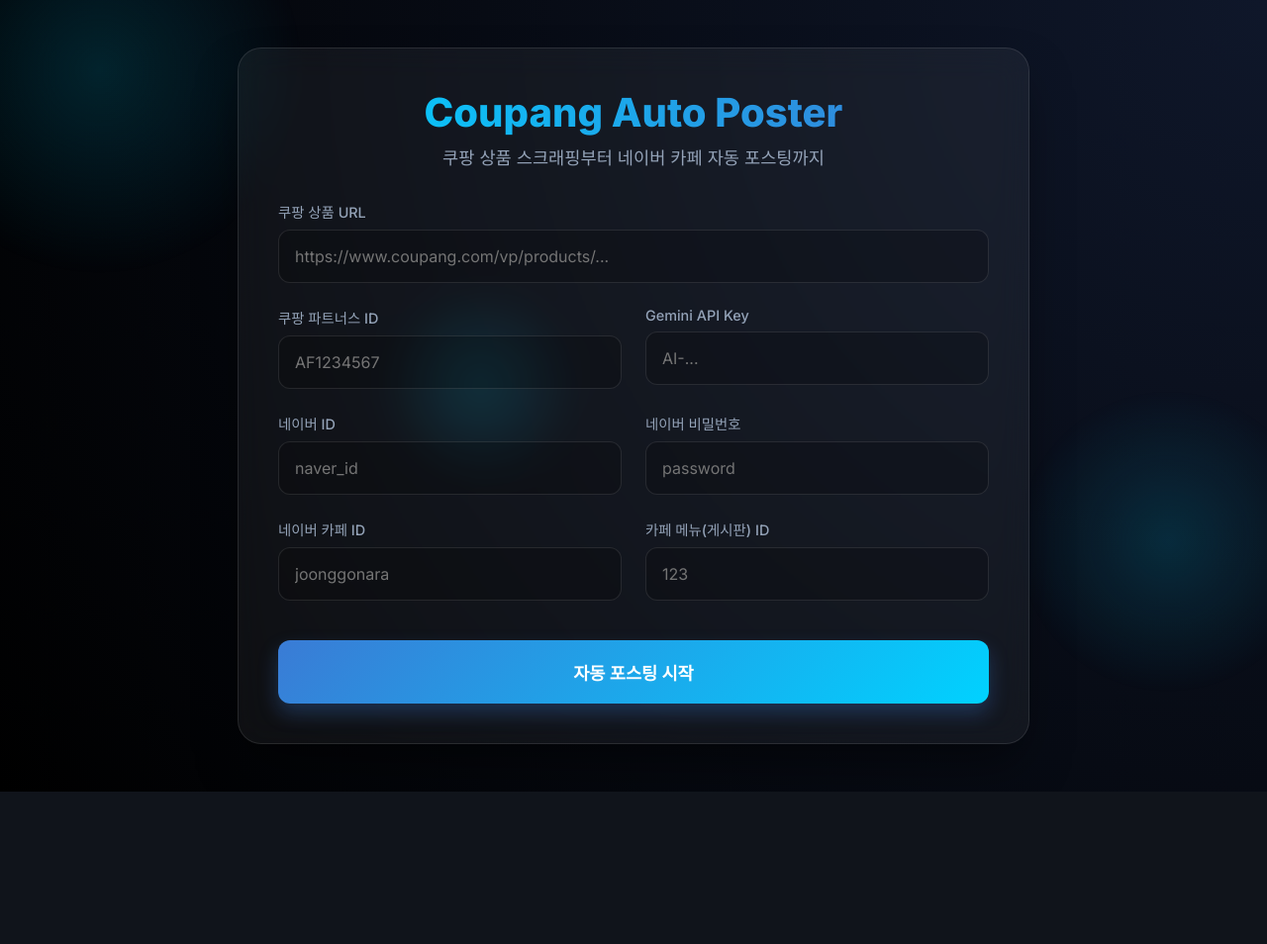
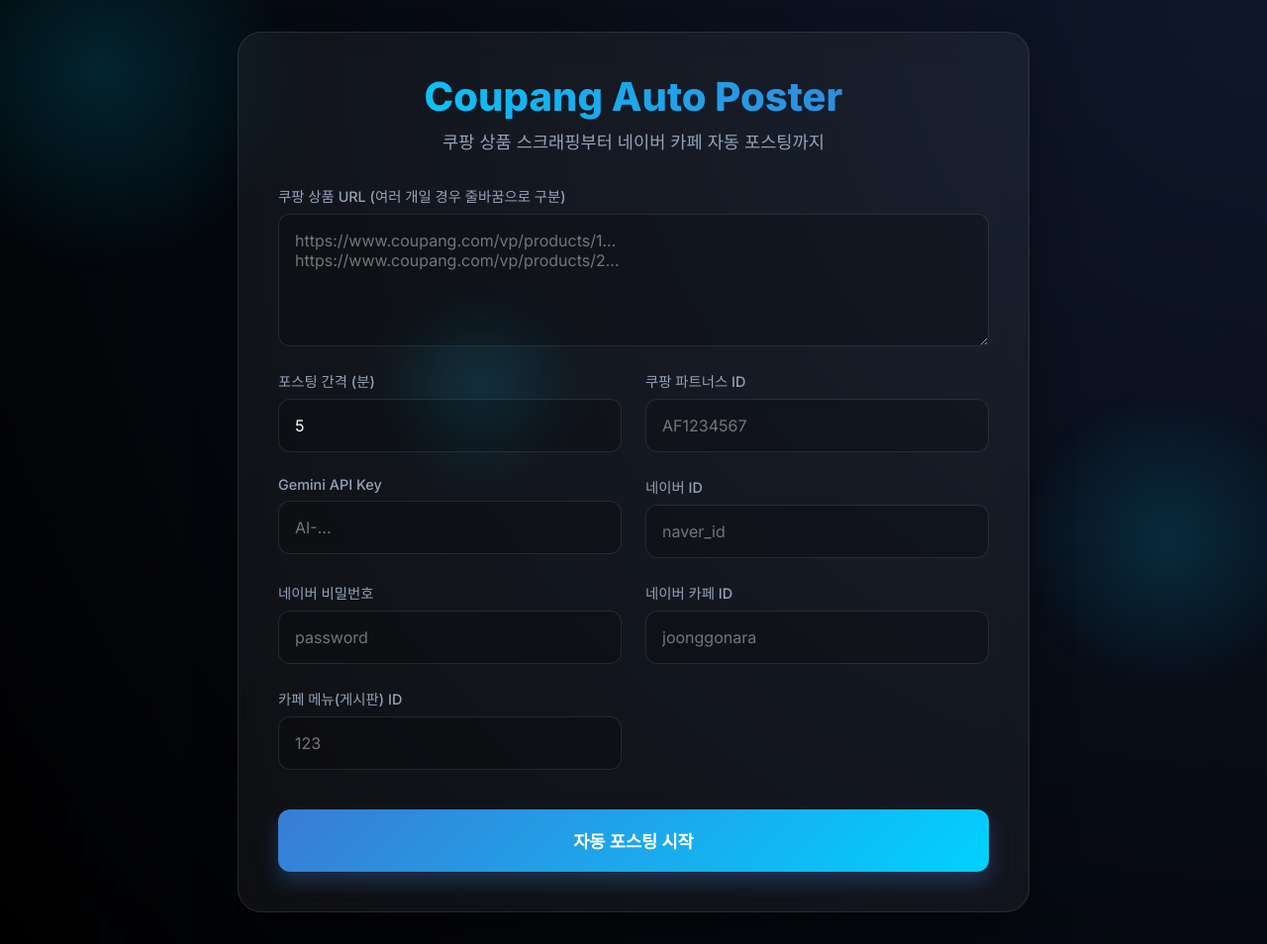
Before and after one commit to photon7777777/coupang-cafe-auto, a FastAPI app: page / in a window 1280 px wide. Shown: the whole page at 99% size. Before the commit the page ends 800 px from the top, so only its background shows below. Run offline with FastAPI, Linux system fonts and the light colour scheme.

Commit message:
대량 예약 포스팅 기능 추가: 다중 URL 입력 및 시간 간격 설정 기능 구현

```diff
--- a/main.py
+++ b/main.py
@@ -1,9 +1,12 @@
-from fastapi import FastAPI, Request
+from fastapi import FastAPI, Request, BackgroundTasks
 from fastapi.responses import HTMLResponse, JSONResponse
 from fastapi.staticfiles import StaticFiles
 from fastapi.templating import Jinja2Templates
 from pydantic import BaseModel
+from typing import List
 import os
+import time
+import asyncio
 
 from scraper import scrape_coupang
 from gemini_helper import generate_blog_post
@@ -27,64 +30,101 @@ class WorkflowRequest(BaseModel):
     cafe_id: str
     menu_id: str
 
+class BulkWorkflowRequest(BaseModel):
+    coupang_urls: List[str]
+    partners_id: str
+    gemini_key: str
+    naver_id: str
+    naver_pw: str
+    cafe_id: str
+    menu_id: str
+    interval_minutes: int
+
+def execute_single_posting(url: str, req_data: dict):
+    """단일 상품에 대한 스크래핑-AI생성-포스팅 워크플로우를 실행합니다."""
+    try:
+        print(f"\n[INFO] 작업 시작: {url}")
+        # Step 1: 데이터 추출
+        scrape_result = scrape_coupang(url)
+        if not scrape_result.get("success"):
+            print(f"[ERROR] 스크래핑 실패: {scrape_result.get('error')}")
+            return False
+
+        # Step 2: 파트너스 링크 생성
+        partner_link = f"{url}&af_id={req_data['partners_id']}"
+
+        # Step 3: AI 콘텐츠 생성
+        content_full = generate_blog_post(
+            api_key=req_data['gemini_key'],
+            product_info=scrape_result,
+            partner_link=partner_link
+        )
+
+        lines = [line for line in content_full.split('\n') if line.strip()]
+        title = lines[0].replace("#", "").replace("*", "").strip()
+        body = '\n'.join(lines[1:]).strip()
+
+        # Step 4: 네이버 카페 포스팅
+        post_result = post_to_naver_cafe(
+            naver_id=req_data['naver_id'],
+            naver_pw=req_data['naver_pw'],
+            cafe_id=req_data['cafe_id'],
+            menu_id=req_data['menu_id'],
+            title=title,
+            content=body,
+            partner_link=partner_link,
+            image_url=scrape_result.get("image_url", ""),
+            product_name=scrape_result.get("product_name", "")
+        )
+
+        if post_result.get("success"):
+            print(f"[SUCCESS] 포스팅 완료: {title}")
+            return True
+        else:
+            print(f"[ERROR] 포스팅 실패: {post_result.get('error')}")
+            return False
+    except Exception as e:
+        print(f"[ERROR] 예외 발생: {str(e)}")
+        return False
+
+async def process_bulk_posting(req: BulkWorkflowRequest):
+    """백그라운드에서 일정 간격으로 대량 포스팅을 수행합니다."""
+    req_dict = req.dict()
+    total = len(req.coupang_urls)
+
+    for i, url in enumerate(req.coupang_urls):
+        print(f"\n[BULK] 전체 {total}개 중 {i+1}번째 진행 중...")
+        success = execute_single_posting(url, req_dict)
+
+        # 마지막 아이템이 아니면 대기
+        if i < total - 1:
+            wait_seconds = req.interval_minutes * 60
+            print(f"[BULK] 다음 포스팅까지 {req.interval_minutes}분 대기합니다...")
+            await asyncio.sleep(wait_seconds)
+
+    print("\n[BULK] 모든 예약 포스팅 작업이 완료되었습니다.")
+
 @app.get("/", response_class=HTMLResponse)
 async def home(request: Request):
     return templates.TemplateResponse("index.html", {"request": request})
 
 @app.post("/api/run-workflow")
 async def run_workflow(req: WorkflowRequest):
-    try:
-        # Step 1: 데이터 추출
-        scrape_result = scrape_coupang(req.coupang_url)
-        if not scrape_result.get("success"):
-            return JSONResponse(status_code=400, content={"success": False, "step": "scraping", "error": scrape_result.get("error")})
+    # 기존 단일 포스팅 API (호환성 유지)
+    success = execute_single_posting(req.coupang_url, req.dict())
+    if success:
+        return JSONResponse(content={"success": True, "message": "포스팅 성공"})
+    else:
+        return JSONResponse(status_code=500, content={"success": False, "message": "포스팅 실패"})
 
-        if scrape_result.get("product_name") == "제품명 알 수 없음":
-            return JSONResponse(status_code=400, content={"success": False, "step": "scraping", "error": "쿠팡 상품 정보를 정상적으로 가져오지 못했습니다. 입력하신 URL이 정확한 모바일/PC 상품 주소인지 확인해 주세요."})
-
-        # Step 2: 파트너스 링크 생성 (가상)
-        # 실제 API가 없으므로 간단히 쿼리 파라미터 조합으로 모사
-        partner_link = f"{req.coupang_url}&af_id={req.partners_id}"
-
-        # Step 3: AI 콘텐츠 생성
-        content_full = generate_blog_post(
-            api_key=req.gemini_key,
-            product_info=scrape_result,
-            partner_link=partner_link
-        )
-
-        # 빈 줄 제거 및 첫 번째 텍스트를 제목으로
-        lines = [line for line in content_full.split('\n') if line.strip()]
-        title = lines[0].replace("#", "").replace("*", "").strip()
-
-        body = '\n'.join(lines[1:]).strip()
-
-        # Step 4: 네이버 카페 포스팅
-        post_result = post_to_naver_cafe(
-            naver_id=req.naver_id,
-            naver_pw=req.naver_pw,
-            cafe_id=req.cafe_id,
-            menu_id=req.menu_id,
-            title=title,
-            content=body,
-            partner_link=partner_link, # 링크 별도 전달
-            image_url=scrape_result.get("image_url", ""),
-            product_name=scrape_result.get("product_name", "")
-        )
-
-        if not post_result.get("success"):
-            return JSONResponse(status_code=500, content={"success": False, "step": "posting", "error": post_result.get("error")})
-
-        return JSONResponse(content={
-            "success": True,
-            "product_name": scrape_result["product_name"],
-            "title": title,
-            "content_preview": body[:100] + "...",
-            "message": "워크플로우가 성공적으로 완료되었습니다."
-        })
-
-    except Exception as e:
-        return JSONResponse(status_code=500, content={"success": False, "error": str(e)})
+@app.post("/api/run-bulk-workflow")
+async def run_bulk_workflow(req: BulkWorkflowRequest, background_tasks: BackgroundTasks):
+    # 백그라운드 작업으로 등록하고 즉시 응답
+    background_tasks.add_task(process_bulk_posting, req)
+    return JSONResponse(content={
+        "success": True,
+        "message": f"총 {len(req.coupang_urls)}개의 상품 포스팅 예약이 완료되었습니다. {req.interval_minutes}분 간격으로 진행됩니다."
+    })
 
 if __name__ == "__main__":
     import uvicorn
--- a/templates/index.html
+++ b/templates/index.html
@@ -21,8 +21,13 @@
         <form id="workflowForm">
             <div class="form-grid">
                 <div class="form-group full-width">
-                    <label for="coupang_url">쿠팡 상품 URL</label>
-                    <input type="url" id="coupang_url" placeholder="https://www.coupang.com/vp/products/..." required>
+                    <label for="coupang_urls">쿠팡 상품 URL (여러 개일 경우 줄바꿈으로 구분)</label>
+                    <textarea id="coupang_urls" rows="5" placeholder="https://www.coupang.com/vp/products/1...&#10;https://www.coupang.com/vp/products/2..." required></textarea>
+                </div>
+
+                <div class="form-group">
+                    <label for="interval_minutes">포스팅 간격 (분)</label>
+                    <input type="number" id="interval_minutes" value="5" min="1" required>
                 </div>
 
                 <div class="form-group">
@@ -73,7 +78,7 @@
     <script>
         // 페이지 로드 시 저장된 값 불러오기
         window.addEventListener('DOMContentLoaded', () => {
-            const fields = ['partners_id', 'gemini_key', 'naver_id', 'naver_pw', 'cafe_id', 'menu_id'];
+            const fields = ['partners_id', 'gemini_key', 'naver_id', 'naver_pw', 'cafe_id', 'menu_id', 'interval_minutes'];
             fields.forEach(field => {
                 const saved = localStorage.getItem('coupang_poster_' + field);
                 if (saved) {
@@ -98,24 +103,25 @@
             resultCard.className = 'result-card';
 
             const payload = {
-                coupang_url: document.getElementById('coupang_url').value,
+                coupang_urls: document.getElementById('coupang_urls').value.split('\n').map(u => u.trim()).filter(u => u),
                 partners_id: document.getElementById('partners_id').value,
                 gemini_key: document.getElementById('gemini_key').value,
                 naver_id: document.getElementById('naver_id').value,
                 naver_pw: document.getElementById('naver_pw').value,
                 cafe_id: document.getElementById('cafe_id').value,
-                menu_id: document.getElementById('menu_id').value
+                menu_id: document.getElementById('menu_id').value,
+                interval_minutes: parseInt(document.getElementById('interval_minutes').value) || 5
             };
 
             // 로컬 스토리지에 입력값 저장 (다음 실행 시 자동 로드)
             Object.keys(payload).forEach(key => {
-                if (key !== 'coupang_url') { // 매번 달라지는 URL은 제외
+                if (key !== 'coupang_urls') { // 매번 달라지는 URL은 제외
                     localStorage.setItem('coupang_poster_' + key, payload[key]);
                 }
             });
 
             try {
-                const response = await fetch('/api/run-workflow', {
+                const response = await fetch('/api/run-bulk-workflow', {
                     method: 'POST',
                     headers: { 'Content-Type': 'application/json' },
                     body: JSON.stringify(payload)
@@ -125,16 +131,14 @@
 
                 resultCard.style.display = 'block';
                 if (data.success) {
-                    document.getElementById('resultTitle').textContent = '✅ 포스팅 성공!';
+                    document.getElementById('resultTitle').textContent = '🚀 자동 포스팅 시작됨!';
                     document.getElementById('resultTitle').style.color = 'var(--success)';
                     document.getElementById('resultDesc').innerHTML = `
-                        <strong>상품명:</strong> ${data.product_name}<br>
-                        <strong>생성된 제목:</strong> ${data.title}<br>
-                        <br>
-                        ${data.message}
+                        총 <strong>${payload.coupang_urls.length}개</strong>의 상품을 ${payload.interval_minutes}분 간격으로 포스팅합니다.<br>
+                        서버 로그에서 진행 상황을 확인하실 수 있습니다.
                     `;
-                    // 포스팅 성공 시 URL 입력 필드 자동 삭제
-                    document.getElementById('coupang_url').value = '';
+                    // 성공 시 URL 입력 필드 자동 삭제
+                    document.getElementById('coupang_urls').value = '';
                 } else {
                     resultCard.classList.add('error');
                     document.getElementById('resultTitle').textContent = `❌ 실패 (Step: ${data.step})`;
```
